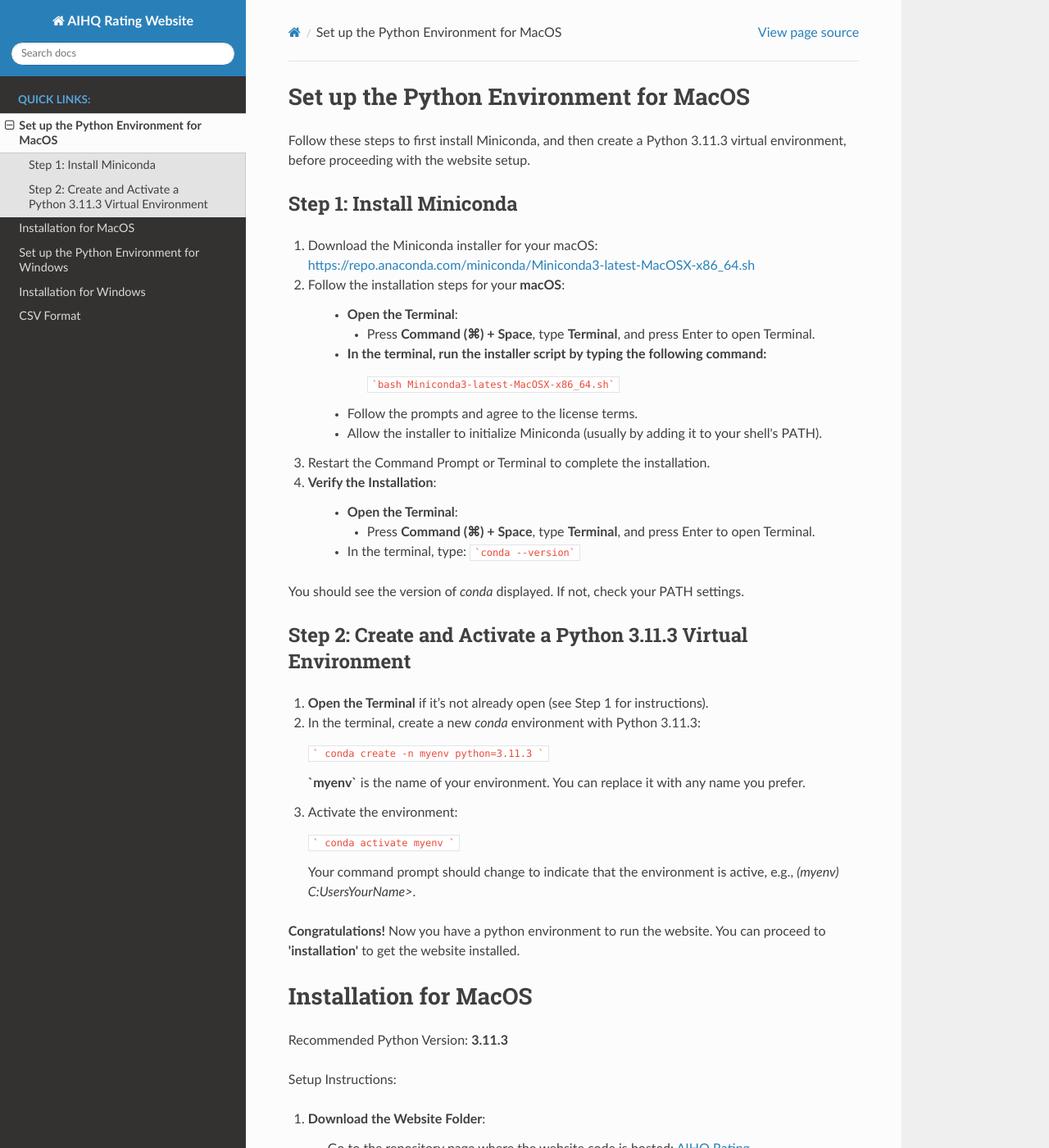
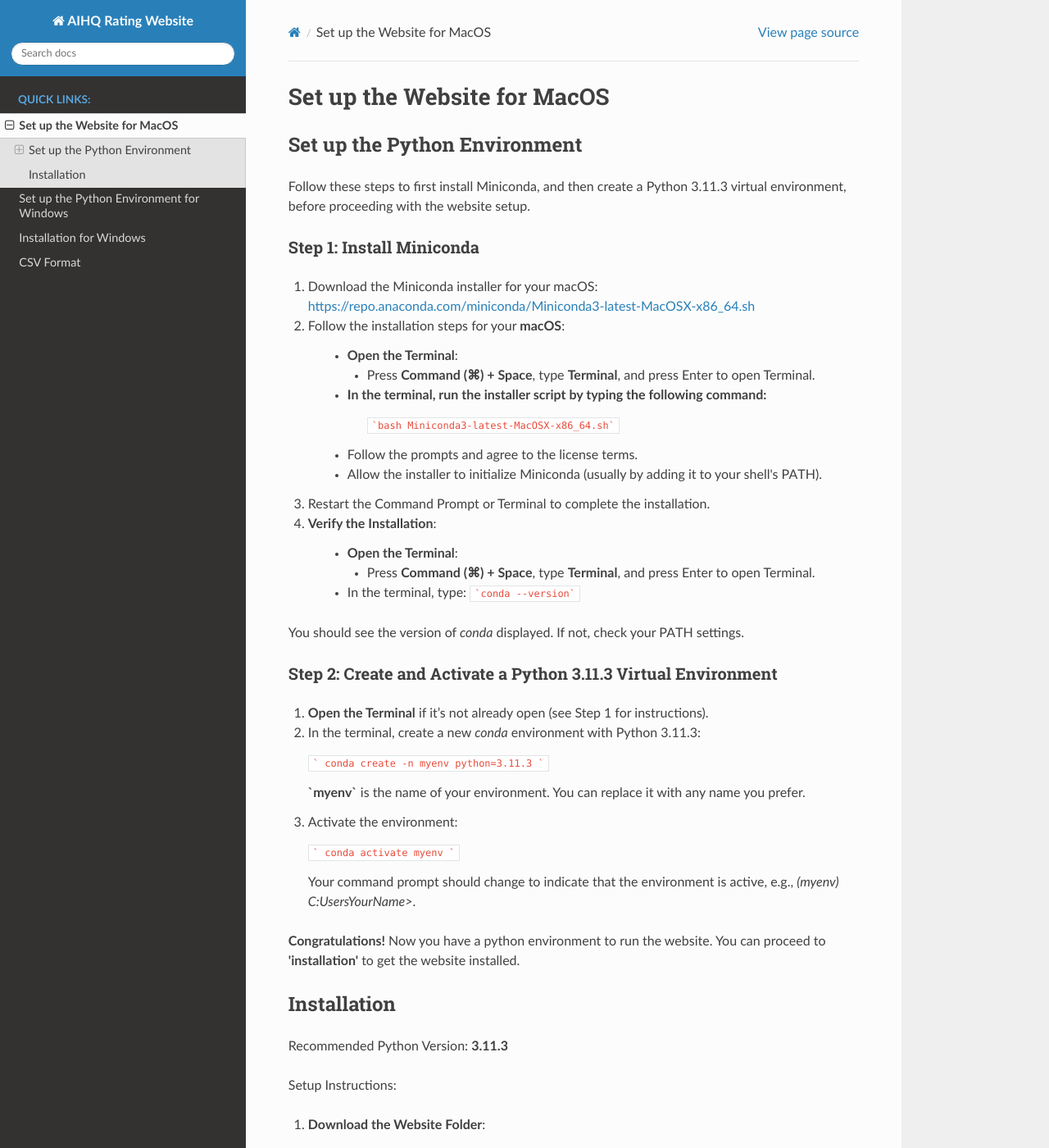
Before and after one commit to lyulouisa/Website_AIHQ_rating, a Sphinx documentation site: the page built from docs/source/mac.rst, in a window 1280 px wide and 1400 px high. Shown: the whole window at 82% size. Built offline with Sphinx 7.4.7 and the Read the Docs theme 3.1.0, drawn with Linux system fonts in a browser that asks for light colours.

Commit message:
Update mac.rst

```diff
--- a/docs/source/mac.rst
+++ b/docs/source/mac.rst
@@ -1,10 +1,13 @@
-Set up the Python Environment for MacOS
-===============================
+Set up the Website for MacOS
+============================
+
+Set up the Python Environment
+-----------------------------
 
 Follow these steps to first install Miniconda, and then create a Python 3.11.3 virtual environment, before proceeding with the website setup.
 
 Step 1: Install Miniconda
--------------------------
+~~~~~~~~~~~~~~~~~~~~~~~~~
 
 1. Download the Miniconda installer for your macOS: https://repo.anaconda.com/miniconda/Miniconda3-latest-MacOSX-x86_64.sh
 
@@ -35,7 +38,7 @@ You should see the version of `conda` displayed. If not, check your PATH setting
 
 
 Step 2: Create and Activate a Python 3.11.3 Virtual Environment
----------------------------------------------------------------
+~~~~~~~~~~~~~~~~~~~~~~~~~~~~~~~~~~~~~~~~~~~~~~~~~~~~~~~~~~~~~~~
 
 1. **Open the Terminal** if it’s not already open (see Step 1 for instructions).
 
@@ -58,8 +61,8 @@ Step 2: Create and Activate a Python 3.11.3 Virtual Environment
 **Congratulations!** Now you have a python environment to run the website. You can proceed to **'installation'** to get the website installed.
 
 
-Installation for MacOS
-===============================
+Installation
+-----------------------------
 
 Recommended Python Version: **3.11.3**
 
```
